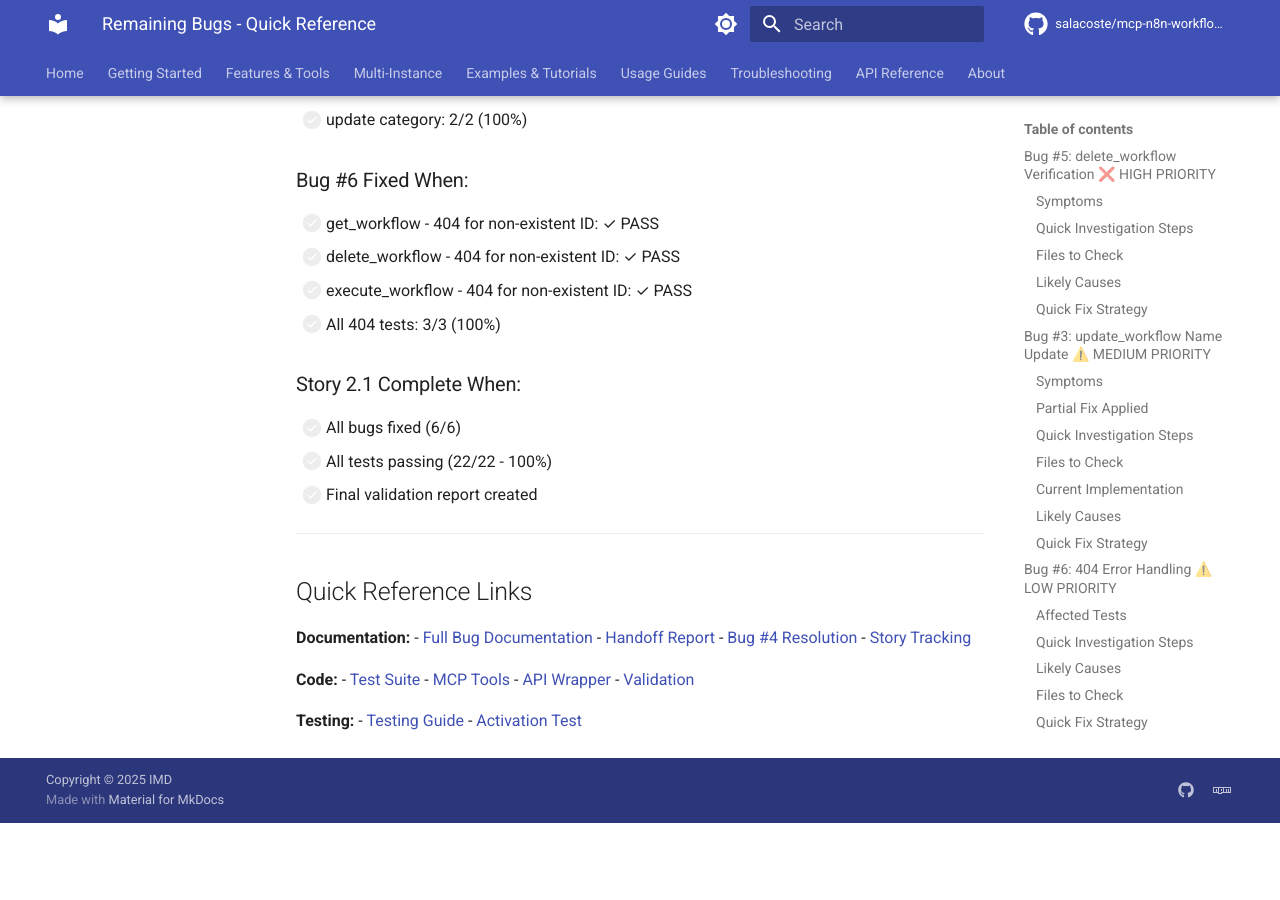
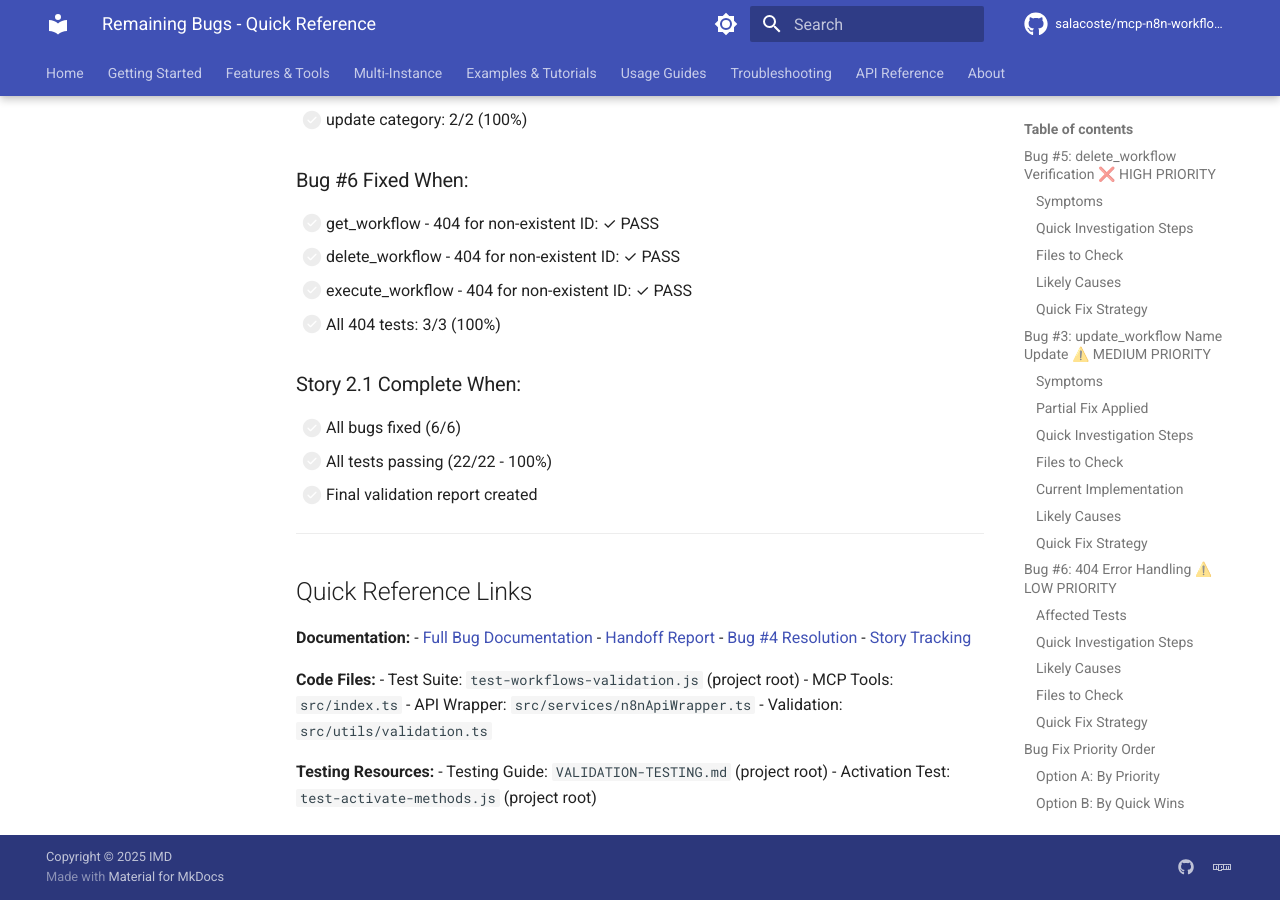
Before and after one commit to salacoste/mcp-n8n-workflow-builder, an MkDocs documentation site: the page built from docs/REMAINING-BUGS-SUMMARY.md, in a window 1280 px wide and 900 px high, scrolled down 5780 px. Built offline with MkDocs 1.6.1 and Material for MkDocs 9.7.7, drawn with Linux system fonts in a browser that asks for light colours; comment, search, counter and statistics services are not loaded; the version menu is left out; before the commit the page ends 6603 px from its top, so only the background shows below that.

Commit message:
fix: resolve final 12 documentation link warnings
- Fix API-COVERAGE-README-SECTION.md: ./docs/ → ./
- Fix REMAINING-BUGS-SUMMARY.md: Remove broken source code links
- Fix guides/claude-desktop-patterns.md: Replace non-existent guide links
- Fix troubleshooting/error-reference.md: debugging-guide → debug-mode

All MkDocs strict mode warnings should now be resolved.

🤖 Generated with [Claude Code](https://claude.com/claude-code)

Co-Authored-By: Claude Sonnet 4.5 <noreply@anthropic.com>

```diff
--- a/docs/REMAINING-BUGS-SUMMARY.md
+++ b/docs/REMAINING-BUGS-SUMMARY.md
@@ -220,12 +220,12 @@ node test-workflows-validation.js
 - [Bug #4 Resolution](./STORY-2.1-BUG-4-RESOLUTION.md)
 - [Story Tracking](./stories/2.1.validate-workflows-api.md)
 
-**Code:**
-- [Test Suite](../test-workflows-validation.js)
-- [MCP Tools](../src/index.ts)
-- [API Wrapper](../src/services/n8nApiWrapper.ts)
-- [Validation](../src/utils/validation.ts)
+**Code Files:**
+- Test Suite: `test-workflows-validation.js` (project root)
+- MCP Tools: `src/index.ts`
+- API Wrapper: `src/services/n8nApiWrapper.ts`
+- Validation: `src/utils/validation.ts`
 
-**Testing:**
-- [Testing Guide](../VALIDATION-TESTING.md)
-- [Activation Test](../test-activate-methods.js)
+**Testing Resources:**
+- Testing Guide: `VALIDATION-TESTING.md` (project root)
+- Activation Test: `test-activate-methods.js` (project root)
```
Also changed, not shown: docs/API-COVERAGE-README-SECTION.md (+4 -4 lines), docs/guides/claude-desktop-patterns.md (+2 -2 lines), docs/troubleshooting/error-reference.md (+1 -1 lines).
